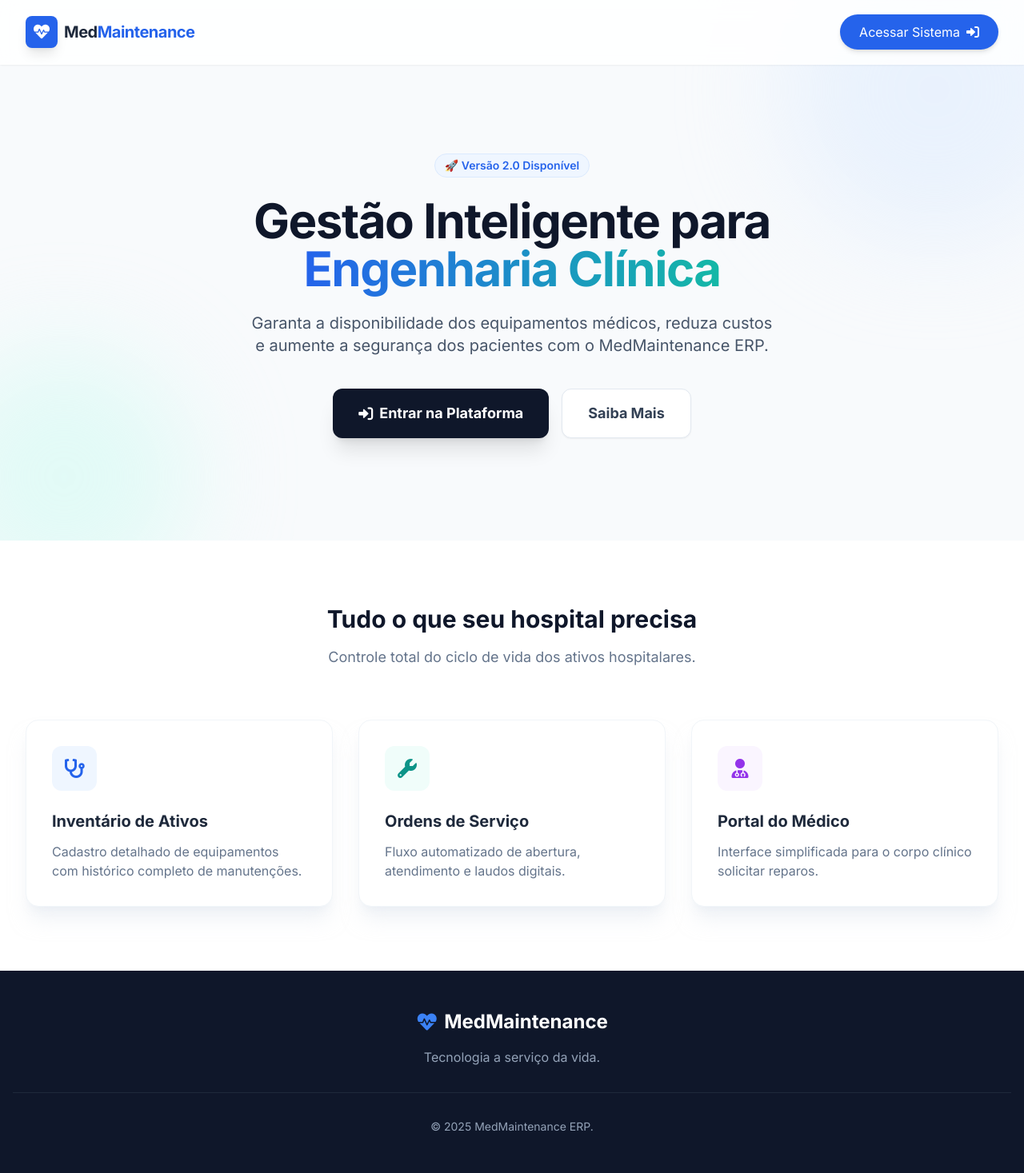
After one commit to Frank1br/MedMaintenance-ERP, a PHP site: page /home.html in a window 1280 px wide. The commit adds this page. Shown: the whole page at 80% size. Run offline with PHP 8.4, Linux system fonts and the light colour scheme; some libraries are stand-ins or nearby versions.

Commit message:
feat: Add home page HTML and update index.php for landing page configuration

```diff
--- /dev/null
+++ b/home.html
@@ -0,0 +1,131 @@
+<!DOCTYPE html>
+<html lang="pt-br">
+<head>
+    <meta charset="UTF-8">
+    <meta name="viewport" content="width=device-width, initial-scale=1.0">
+    <title>MedMaintenance - Gestão de Engenharia Clínica</title>
+    <link rel="shortcut icon" href="favicon.png" type="image/png">
+
+    <script src="https://cdn.tailwindcss.com"></script>
+    <link href="https://fonts.googleapis.com/css2?family=Inter:wght@300;400;600;700&display=swap" rel="stylesheet">
+    <link rel="stylesheet" href="https://cdnjs.cloudflare.com/ajax/libs/font-awesome/6.0.0/css/all.min.css">
+
+    <style>
+        body { font-family: 'Inter', sans-serif; }
+        .glass {
+            background: rgba(255, 255, 255, 0.85); /* Mais opacidade no mobile para leitura */
+            backdrop-filter: blur(12px);
+            border-bottom: 1px solid rgba(255, 255, 255, 0.3);
+        }
+        .anim-up { animation: fadeInUp 0.8s ease-out; }
+        @keyframes fadeInUp {
+            from { opacity: 0; transform: translateY(20px); }
+            to { opacity: 1; transform: translateY(0); }
+        }
+    </style>
+</head>
+<body class="bg-slate-50 text-slate-800 overflow-x-hidden">
+
+    <nav class="fixed w-full z-50 glass shadow-sm transition-all duration-300">
+        <div class="max-w-7xl mx-auto px-4 sm:px-6 lg:px-8">
+            <div class="flex justify-between items-center h-16 md:h-20">
+                <div class="flex items-center gap-2">
+                    <div class="w-8 h-8 md:w-10 md:h-10 bg-blue-600 rounded-lg flex items-center justify-center text-white font-bold text-lg md:text-xl shadow-lg shrink-0">
+                        <i class="fas fa-heartbeat"></i>
+                    </div>
+                    <span class="font-bold text-lg md:text-xl tracking-tight text-slate-800 leading-tight">
+                        Med<span class="text-blue-600">Maintenance</span>
+                    </span>
+                </div>
+
+                <div>
+                    <a href="index.php?class=LoginForm" class="bg-blue-600 hover:bg-blue-700 text-white font-medium py-2 px-4 md:py-2.5 md:px-6 rounded-full transition-all duration-300 shadow-md hover:shadow-lg transform hover:-translate-y-0.5 text-sm md:text-base flex items-center gap-2">
+                        <span class="inline md:hidden">Entrar</span>
+                        <span class="hidden md:inline">Acessar Sistema</span>
+                        <i class="fas fa-sign-in-alt"></i>
+                    </a>
+                </div>
+            </div>
+        </div>
+    </nav>
+
+    <section class="relative pt-28 pb-16 md:pt-48 md:pb-32 overflow-hidden">
+        <div class="absolute top-0 right-0 -mr-20 -mt-20 w-64 h-64 md:w-96 md:h-96 bg-blue-100 rounded-full opacity-50 blur-3xl"></div>
+        <div class="absolute bottom-0 left-0 -ml-20 -mb-20 w-64 h-64 md:w-80 md:h-80 bg-teal-100 rounded-full opacity-50 blur-3xl"></div>
+
+        <div class="max-w-7xl mx-auto px-4 sm:px-6 lg:px-8 relative z-10 text-center">
+            <div class="anim-up">
+                <span class="inline-block py-1 px-3 rounded-full bg-blue-50 text-blue-600 text-xs md:text-sm font-semibold mb-4 md:mb-6 border border-blue-100">
+                    🚀 Versão 2.0 Disponível
+                </span>
+
+                <h1 class="text-4xl md:text-6xl font-extrabold text-slate-900 tracking-tight mb-4 md:mb-6 leading-tight">
+                    Gestão Inteligente para <br class="hidden md:block">
+                    <span class="text-transparent bg-clip-text bg-gradient-to-r from-blue-600 to-teal-500">Engenharia Clínica</span>
+                </h1>
+
+                <p class="mt-2 md:mt-4 text-base md:text-xl text-slate-600 max-w-2xl mx-auto mb-8 md:mb-10 px-2">
+                    Garanta a disponibilidade dos equipamentos médicos, reduza custos e aumente a segurança dos pacientes com o MedMaintenance ERP.
+                </p>
+
+                <div class="flex flex-col md:flex-row justify-center gap-3 md:gap-4 px-4">
+                    <a href="index.php?class=LoginForm" class="bg-slate-900 text-white py-3 md:py-4 px-8 rounded-xl font-bold hover:bg-slate-800 transition-all shadow-xl hover:shadow-2xl text-base md:text-lg flex items-center justify-center">
+                        <i class="fas fa-sign-in-alt mr-2"></i> Entrar na Plataforma
+                    </a>
+                    <a href="#features" class="bg-white text-slate-700 border border-slate-200 py-3 md:py-4 px-8 rounded-xl font-bold hover:bg-slate-50 transition-all shadow-sm hover:shadow-md text-base md:text-lg text-center">
+                        Saiba Mais
+                    </a>
+                </div>
+            </div>
+        </div>
+    </section>
+
+    <section id="features" class="py-16 md:py-20 bg-white">
+        <div class="max-w-7xl mx-auto px-4 sm:px-6 lg:px-8">
+            <div class="text-center mb-10 md:mb-16">
+                <h2 class="text-2xl md:text-3xl font-bold text-slate-900">Tudo o que seu hospital precisa</h2>
+                <p class="mt-2 md:mt-4 text-base md:text-lg text-slate-500">Controle total do ciclo de vida dos ativos hospitalares.</p>
+            </div>
+
+            <div class="grid grid-cols-1 md:grid-cols-3 gap-6 md:gap-8">
+                <div class="p-6 md:p-8 rounded-2xl border border-slate-100 shadow-xl shadow-slate-200/50 hover:shadow-2xl transition-all duration-300 hover:-translate-y-2 bg-white group">
+                    <div class="w-12 h-12 md:w-14 md:h-14 bg-blue-50 rounded-xl flex items-center justify-center text-blue-600 text-xl md:text-2xl mb-4 md:mb-6 group-hover:bg-blue-600 group-hover:text-white transition-colors">
+                        <i class="fas fa-stethoscope"></i>
+                    </div>
+                    <h3 class="text-lg md:text-xl font-bold text-slate-800 mb-2 md:mb-3">Inventário de Ativos</h3>
+                    <p class="text-sm md:text-base text-slate-500">Cadastro detalhado de equipamentos com histórico completo de manutenções.</p>
+                </div>
+
+                <div class="p-6 md:p-8 rounded-2xl border border-slate-100 shadow-xl shadow-slate-200/50 hover:shadow-2xl transition-all duration-300 hover:-translate-y-2 bg-white group">
+                    <div class="w-12 h-12 md:w-14 md:h-14 bg-teal-50 rounded-xl flex items-center justify-center text-teal-600 text-xl md:text-2xl mb-4 md:mb-6 group-hover:bg-teal-600 group-hover:text-white transition-colors">
+                        <i class="fas fa-wrench"></i>
+                    </div>
+                    <h3 class="text-lg md:text-xl font-bold text-slate-800 mb-2 md:mb-3">Ordens de Serviço</h3>
+                    <p class="text-sm md:text-base text-slate-500">Fluxo automatizado de abertura, atendimento e laudos digitais.</p>
+                </div>
+
+                <div class="p-6 md:p-8 rounded-2xl border border-slate-100 shadow-xl shadow-slate-200/50 hover:shadow-2xl transition-all duration-300 hover:-translate-y-2 bg-white group">
+                    <div class="w-12 h-12 md:w-14 md:h-14 bg-purple-50 rounded-xl flex items-center justify-center text-purple-600 text-xl md:text-2xl mb-4 md:mb-6 group-hover:bg-purple-600 group-hover:text-white transition-colors">
+                        <i class="fas fa-user-md"></i>
+                    </div>
+                    <h3 class="text-lg md:text-xl font-bold text-slate-800 mb-2 md:mb-3">Portal do Médico</h3>
+                    <p class="text-sm md:text-base text-slate-500">Interface simplificada para o corpo clínico solicitar reparos.</p>
+                </div>
+            </div>
+        </div>
+    </section>
+
+    <footer class="bg-slate-900 text-slate-400 py-8 md:py-12">
+        <div class="max-w-7xl mx-auto px-4 text-center">
+            <div class="flex justify-center items-center gap-2 mb-4 text-white text-xl md:text-2xl font-bold">
+                <i class="fas fa-heartbeat text-blue-500"></i> MedMaintenance
+            </div>
+            <p class="mb-6 md:mb-8 text-sm md:text-base">Tecnologia a serviço da vida.</p>
+            <div class="border-t border-slate-800 pt-6 md:pt-8 text-xs md:text-sm">
+                &copy; 2025 MedMaintenance ERP.
+            </div>
+        </div>
+    </footer>
+
+</body>
+</html>
```
Also changed, not shown: index.php (+10 -0 lines), app/database/log.db, files/signatures/signature_500879.png (added), 3 other files.
